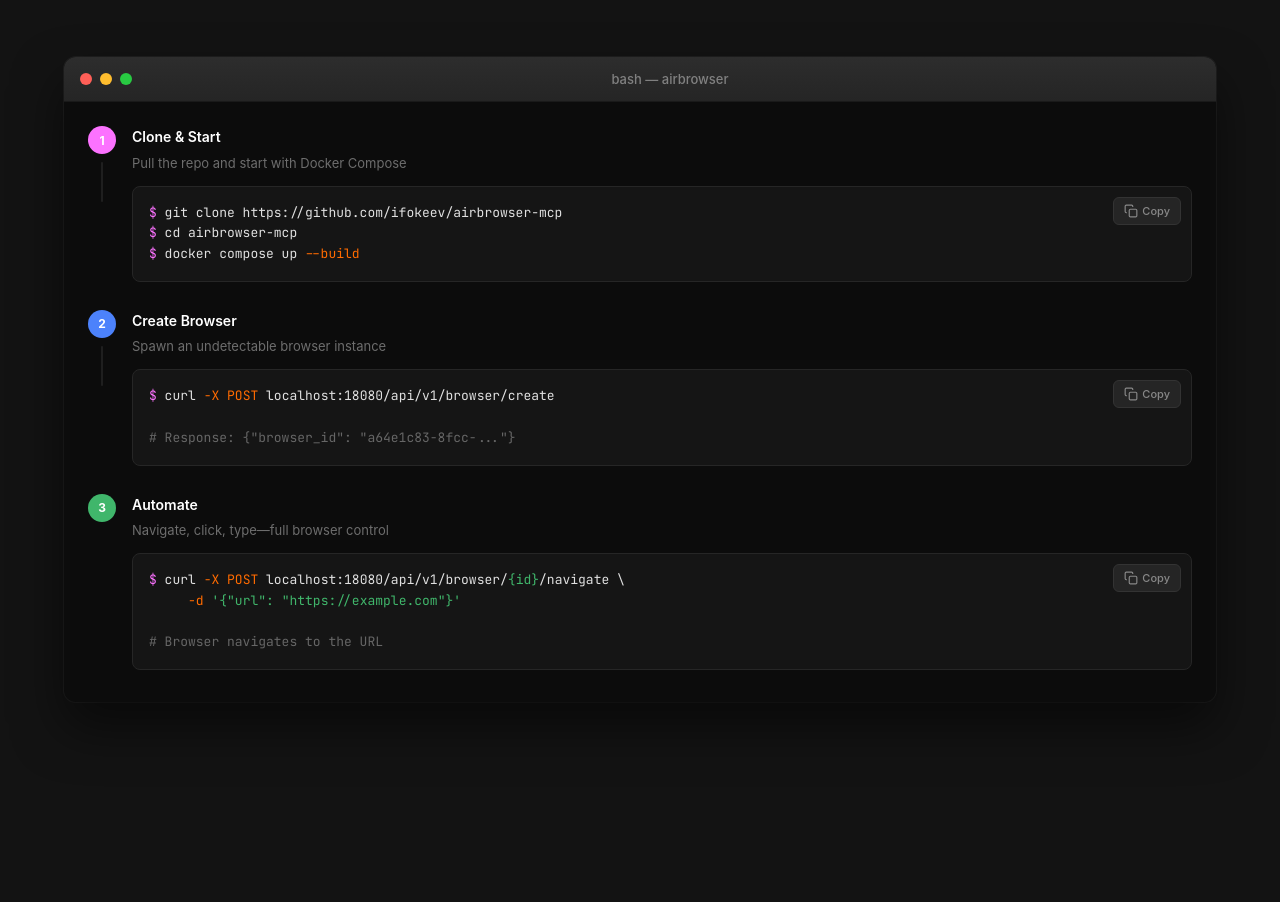
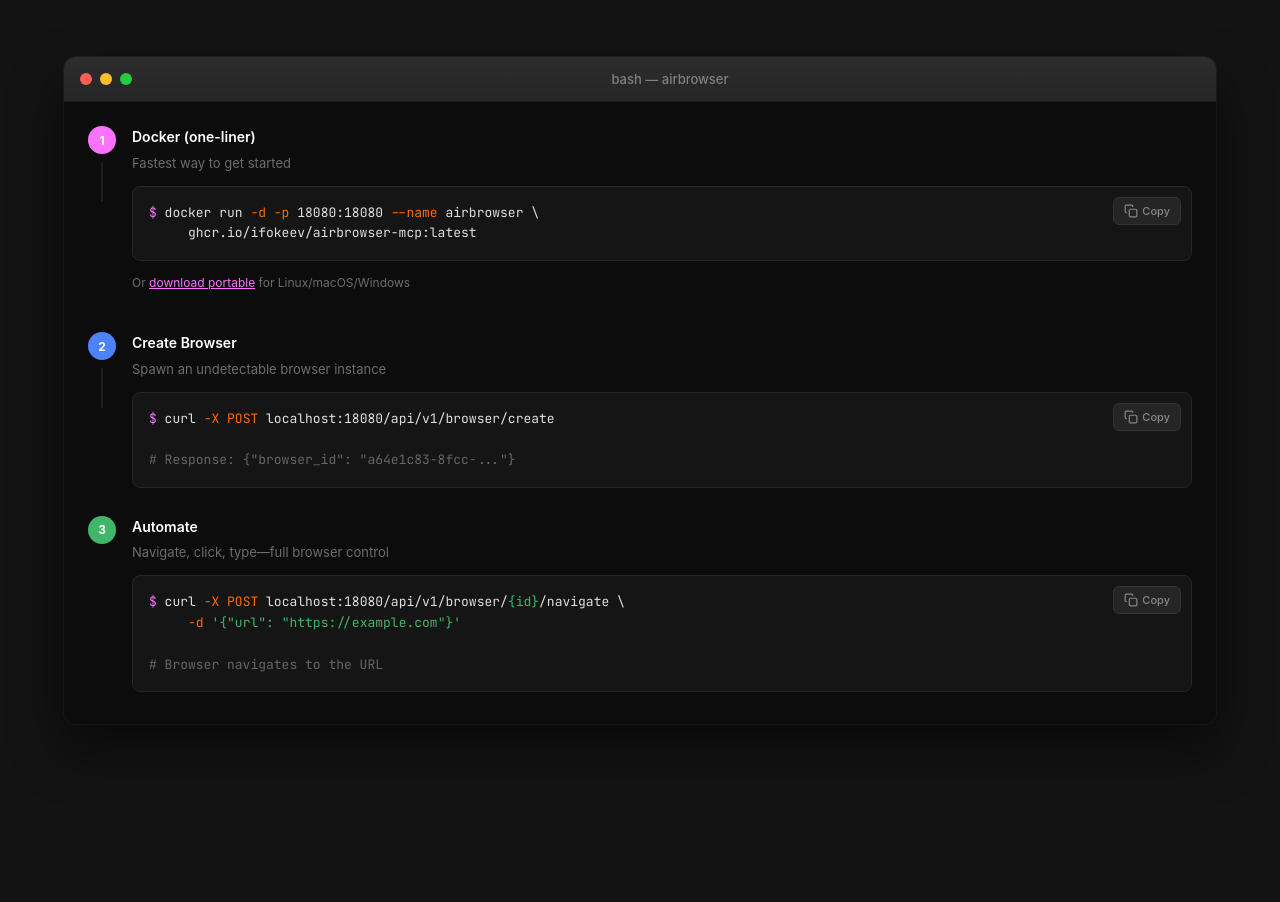
Before and after one commit to ifokeev/airbrowser-mcp, a plain HTML site: page landing/index.html in a window 1280 px wide. Shown: the part 3781-4683 px from the top of the page. Drawn offline with Linux system fonts and the light colour scheme; a web font is replaced by a local one.

Commit message:
docs(landing): sync quickstart with README
- Change step 1 from 'clone & start' to Docker one-liner (fastest option)
- Add link to portable downloads for Linux/macOS/Windows
- Matches README quickstart structure

```diff
--- a/landing/index.html
+++ b/landing/index.html
@@ -1168,16 +1168,18 @@
                                     <div class="terminal-step-line"></div>
                                 </div>
                                 <div class="terminal-step-content">
-                                    <div class="terminal-step-title">Clone & Start</div>
-                                    <div class="terminal-step-desc">Pull the repo and start with Docker Compose</div>
-                                    <div class="terminal-code" data-code="git clone https://github.com/ifokeev/airbrowser-mcp && cd airbrowser-mcp && docker compose up --build">
+                                    <div class="terminal-step-title">Docker (one-liner)</div>
+                                    <div class="terminal-step-desc">Fastest way to get started</div>
+                                    <div class="terminal-code" data-code="docker run -d -p 18080:18080 --name airbrowser ghcr.io/ifokeev/airbrowser-mcp:latest">
                                         <button class="copy-btn" onclick="copyCode(this)">
                                             <svg viewBox="0 0 24 24" fill="none" stroke="currentColor" stroke-width="2"><rect x="9" y="9" width="13" height="13" rx="2" ry="2"></rect><path d="M5 15H4a2 2 0 0 1-2-2V4a2 2 0 0 1 2-2h9a2 2 0 0 1 2 2v1"></path></svg>
                                             Copy
                                         </button>
-                                        <pre><span class="prompt">$</span> git clone https://github.com/ifokeev/airbrowser-mcp
-<span class="prompt">$</span> cd airbrowser-mcp
-<span class="prompt">$</span> docker compose up <span class="flag">--build</span></pre>
+                                        <pre><span class="prompt">$</span> docker run <span class="flag">-d -p</span> 18080:18080 <span class="flag">--name</span> airbrowser \
+     ghcr.io/ifokeev/airbrowser-mcp:latest</pre>
+                                    </div>
+                                    <div class="terminal-step-desc" style="margin-top: 12px; font-size: 12px;">
+                                        Or <a href="https://github.com/ifokeev/airbrowser-mcp/releases/latest" target="_blank" style="color: var(--pink);">download portable</a> for Linux/macOS/Windows
                                     </div>
                                 </div>
                             </div>
```
